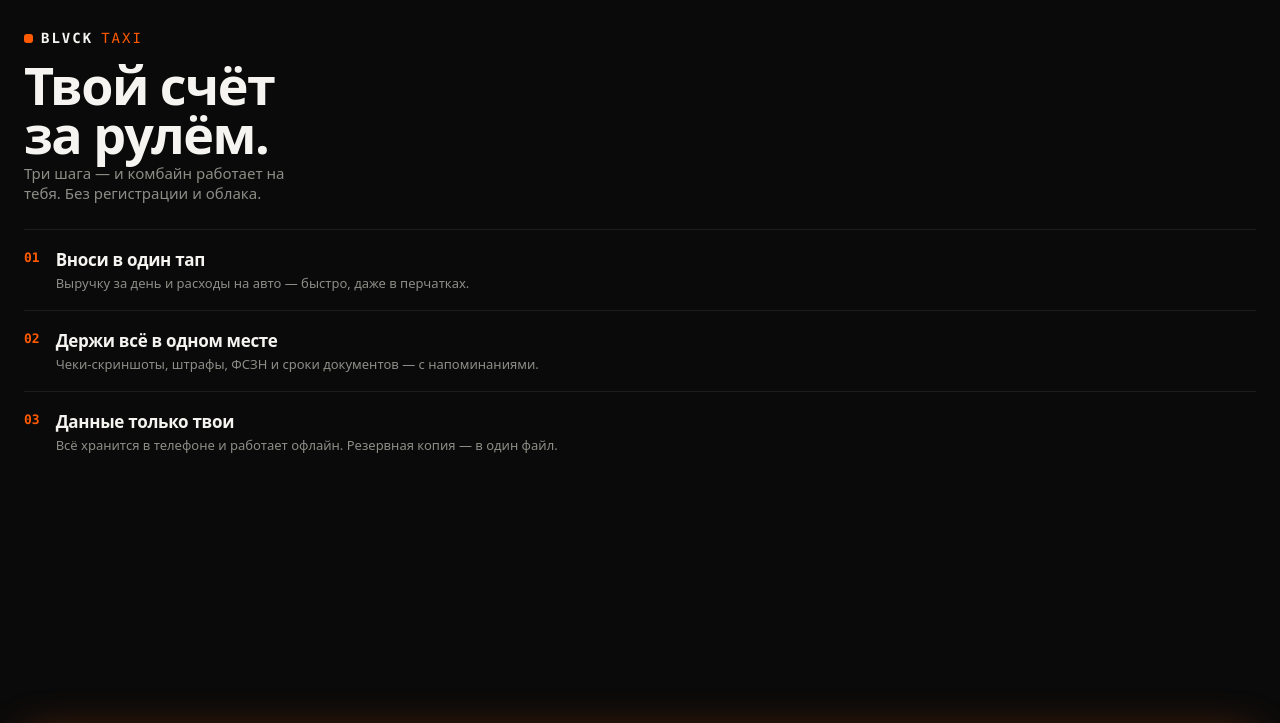
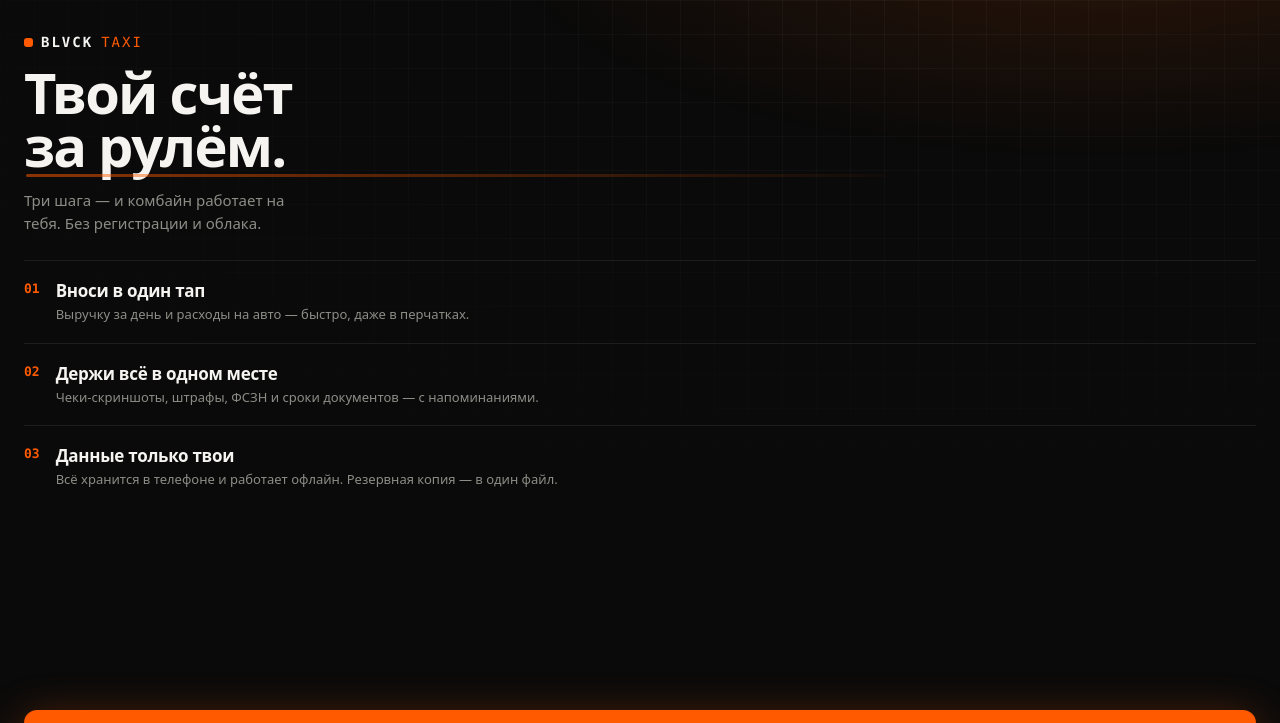
Before and after one commit to Andreevichs/blvck-taxi, a plain HTML site: page index.html in a window 1280 px wide. Shown: the top 723 px of the page. Drawn offline with Linux system fonts and the light colour scheme.

Commit message:
Update styles.css

```diff
--- a/styles.css
+++ b/styles.css
@@ -25,7 +25,6 @@ button,input,select,textarea{font:inherit;color:inherit}
 html,body{margin:0;height:100%}
 body{font-family:var(--sans);color:var(--text);background:var(--bg);overflow-x:hidden;-webkit-font-smoothing:antialiased}
 
-/* layered ambient background: asymmetric soffit + grid + grain + drifting motes */
 .bg-mesh,.bg-noise,.bg-particles{position:fixed;inset:0;pointer-events:none;z-index:0}
 .bg-mesh{background:
   radial-gradient(78% 52% at 88% -12%, var(--accent-soft), transparent 60%),
@@ -42,11 +41,12 @@ body{font-family:var(--sans);color:var(--text);background:var(--bg);overflow-x:h
 .bg-particles span:nth-child(3n){background:var(--accent);opacity:.26;width:4px;height:4px}
 @keyframes drift{0%{transform:translateY(16vh) scale(.6);opacity:0}12%{opacity:.24}88%{opacity:.24}100%{transform:translateY(-114vh) scale(1);opacity:0}}
 
-.onboard{position:fixed;inset:0;z-index:60;background:var(--bg);display:flex;flex-direction:column;padding:30px 24px calc(44px + env(safe-area-inset-bottom));overflow:auto}
+/* NOTE: у .app намеренно НЕТ z-index — иначе он создаёт «колпак»,
+   который запирает полноэкранные оверлеи под таб-баром. */
+.app{position:relative;max-width:540px;margin:0 auto;min-height:100%;padding:18px 16px calc(var(--tab-h) + 28px);animation:screenIn .5s var(--spring)}
 @keyframes screenIn{from{opacity:0}to{opacity:1}}
 
-/* scroll-reveal */
-.app .glass,.app .item,.app .alert,.app .h1,.app .h2,.app .qcard,.app .hero,.app .quickrow,.app .streak,.app .toolgrid,.app .metricrow,.app .today,.app .sparkcard{opacity:0;transform:translateY(16px);transition:opacity .62s var(--spring),transform .62s var(--spring)}
+.app .glass,.app .item,.app .alert,.app .h1,.app .h2,.app .qcard-f,.app .hero,.app .quickrow,.app .streak,.app .toolgrid,.app .metricrow,.app .today,.app .sparkcard{opacity:0;transform:translateY(16px);transition:opacity .62s var(--spring),transform .62s var(--spring)}
 .app .revealed{opacity:1;transform:none}
 
 .glass{background:var(--s1);border:1px solid var(--line);border-radius:var(--r);box-shadow:var(--shadow),var(--inset);position:relative;transition:border-color .25s}
@@ -62,7 +62,6 @@ body{font-family:var(--sans);color:var(--text);background:var(--bg);overflow-x:h
 .h1{font-size:30px;font-weight:800;letter-spacing:-1px;margin:6px 0 2px}
 .h2{font-family:var(--mono);font-size:10px;font-weight:700;letter-spacing:1.8px;text-transform:uppercase;color:var(--muted);margin:22px 4px 9px}
 
-/* topbar */
 .topbar{display:flex;align-items:center;justify-content:space-between;margin:2px 2px 18px}
 .brand{display:flex;align-items:center;gap:8px}
 .brand-dot{width:9px;height:9px;border-radius:3px;background:var(--accent);animation:pulse 2.6s var(--spring) infinite}
@@ -74,7 +73,6 @@ body{font-family:var(--sans);color:var(--text);background:var(--bg);overflow-x:h
 .iconbtn{width:40px;height:40px;border-radius:12px;border:1px solid var(--line);background:var(--s2);color:var(--text);font-size:16px;cursor:pointer;display:grid;place-items:center;transition:transform .2s var(--spring),border-color .2s}
 .iconbtn:active{transform:scale(.92)}
 
-/* hero */
 .hero{margin:0 2px 18px}
 .hero-top{display:flex;align-items:center;justify-content:space-between;gap:10px}
 .hero-num{font-family:var(--mono);font-weight:700;font-size:clamp(46px,15vw,76px);line-height:.92;letter-spacing:-2px;margin:8px 0 6px;font-variant-numeric:tabular-nums}
@@ -83,10 +81,8 @@ body{font-family:var(--sans);color:var(--text);background:var(--bg);overflow-x:h
 .hero-sub b{color:var(--text);font-weight:600}
 .dotsep{color:var(--faint)}
 
-/* streak pill */
 .streak{display:inline-flex;align-items:center;gap:7px;margin:0 2px 16px;padding:7px 12px;border-radius:999px;border:1px solid var(--accent-line);background:var(--accent-soft);font-family:var(--mono);font-size:12px;font-weight:700;color:var(--accent)}
 
-/* horizontal quick carousel */
 .quickrow{display:flex;gap:10px;overflow-x:auto;scroll-snap-type:x mandatory;-webkit-overflow-scrolling:touch;padding:2px 2px 6px;margin:0 -2px;scrollbar-width:none}
 .quickrow::-webkit-scrollbar{display:none}
 .qcard{scroll-snap-align:start;flex:0 0 auto;min-width:118px;padding:15px 14px;border-radius:var(--r);background:var(--s1);border:1px solid var(--line);box-shadow:var(--inset);color:var(--text);cursor:pointer;text-align:left;display:flex;flex-direction:column;gap:8px;transition:transform .2s var(--spring),border-color .2s}
@@ -97,7 +93,6 @@ body{font-family:var(--sans);color:var(--text);background:var(--bg);overflow-x:h
 .qcard-add{min-width:150px;background:var(--accent);border-color:transparent;color:var(--on-accent);box-shadow:0 12px 28px -14px var(--accent)}
 .qcard-add .s{color:rgba(0,0,0,.6)}
 
-/* today block with ring */
 .today{display:flex;align-items:center;justify-content:space-between;gap:16px;padding:18px;margin:14px 0}
 .today-main{flex:1;min-width:0}
 .today-num{font-family:var(--mono);font-weight:700;font-size:clamp(30px,9vw,42px);letter-spacing:-1px;margin:6px 0 12px;font-variant-numeric:tabular-nums}
@@ -106,7 +101,6 @@ body{font-family:var(--sans);color:var(--text);background:var(--bg);overflow-x:h
 .ring-fg{fill:none;stroke:var(--accent);stroke-width:7;stroke-linecap:round;transition:stroke-dashoffset .95s var(--spring)}
 .ring-t{fill:var(--text);font-family:var(--mono);font-size:15px;font-weight:700;text-anchor:middle;dominant-baseline:central}
 
-/* sparkline card */
 .sparkcard{padding:16px;margin:14px 0}
 .spark{width:100%;height:62px;display:block;margin-top:10px;overflow:visible}
 .spark-area{fill:var(--accent-soft);opacity:0;animation:fade .8s .3s var(--spring) forwards}
@@ -114,17 +108,14 @@ body{font-family:var(--sans);color:var(--text);background:var(--bg);overflow-x:h
 .spark-dot{fill:var(--accent);stroke:var(--bg);stroke-width:2;opacity:0;animation:fade .4s 1s var(--spring) forwards}
 @keyframes draw{to{stroke-dashoffset:0}} @keyframes fade{to{opacity:1}}
 
-/* metric row */
 .metricrow{display:grid;grid-template-columns:1fr 1fr;gap:10px;margin:14px 0}
 .metric{padding:14px;border-radius:var(--r);background:var(--s1);border:1px solid var(--line);box-shadow:var(--inset)}
 .metric .v{font-family:var(--mono);font-weight:700;font-size:21px;letter-spacing:-.5px;font-variant-numeric:tabular-nums}
 .metric .k{font-family:var(--mono);font-size:9.5px;color:var(--muted);text-transform:uppercase;letter-spacing:1.2px;margin-top:3px}
 
-/* tool grid */
 .toolgrid{display:grid;grid-template-columns:1fr 1fr;gap:10px;margin:14px 0}
 .toolgrid .span2{grid-column:1/-1}
 
-/* lists / items */
 .list{display:flex;flex-direction:column;gap:8px}
 .item{display:flex;align-items:center;gap:12px;padding:12px 14px;border-radius:var(--rs);background:var(--s1);border:1px solid var(--line);box-shadow:var(--inset)}
 .item .ic{font-size:19px;width:34px;height:34px;display:grid;place-items:center;border-radius:9px;background:var(--s2)}
@@ -135,11 +126,9 @@ body{font-family:var(--sans);color:var(--text);background:var(--bg);overflow-x:h
 .item .edit,.item .del{border:none;background:transparent;color:var(--muted);font-size:16px;cursor:pointer;padding:4px 6px}
 .item .edit:hover{color:var(--accent)} .item .del:hover{color:var(--text)}
 
-/* alerts */
 .alert{display:flex;gap:10px;align-items:flex-start;padding:12px 14px;margin:10px 2px;border-radius:var(--rs);border:1px solid var(--line);border-left:3px solid var(--accent);background:var(--s1)}
 .alert.bad{border-left-color:var(--text)} .alert.good{border-left-color:var(--accent)}
 
-/* forms */
 .field{display:flex;flex-direction:column;gap:6px;margin:12px 0}
 .field label{font-family:var(--mono);font-size:10px;color:var(--muted);text-transform:uppercase;letter-spacing:1.2px}
 .input,select.input{width:100%;padding:13px 14px;border-radius:var(--rs);font-size:16px;font-family:var(--mono);background:var(--s2);border:1px solid var(--line);color:var(--text);outline:none;transition:border-color .2s}
@@ -150,7 +139,6 @@ body{font-family:var(--sans);color:var(--text);background:var(--bg);overflow-x:h
 .chip{padding:9px 12px;border-radius:999px;border:1px solid var(--line);background:transparent;cursor:pointer;font-size:13px;font-weight:600;transition:.2s}
 .chip.on{background:var(--accent);color:var(--on-accent);border-color:transparent}
 
-/* buttons */
 .btn{border:1px solid var(--line);background:var(--s2);color:var(--text);border-radius:var(--rs);padding:12px 14px;font-size:15px;font-weight:600;cursor:pointer;width:100%;transition:transform .2s var(--spring),border-color .2s;display:flex;align-items:center;justify-content:center;gap:8px}
 .btn:active{transform:scale(.97)} .btn:hover{border-color:var(--line2)}
 .btn.primary{border:none;color:var(--on-accent);font-weight:800;background:var(--accent);filter:drop-shadow(0 10px 22px rgba(255,90,0,.38))}
@@ -159,12 +147,10 @@ body{font-family:var(--sans);color:var(--text);background:var(--bg);overflow-x:h
 .btn.danger{color:var(--text);border-color:var(--line2)} .btn.danger:active{background:var(--text);color:var(--bg)}
 .btn.sm{padding:9px 12px;font-size:13px;width:auto}
 
-/* ripple */
 .ripple{position:absolute;border-radius:50%;background:rgba(255,255,255,.28);transform:scale(0);animation:ripple .6s ease-out;pointer-events:none}
 .btn.primary .ripple{background:rgba(0,0,0,.22)}
 @keyframes ripple{to{transform:scale(2.4);opacity:0}}
 
-/* charts */
 .chart{width:100%;height:auto;display:block}
 .chart text.ct{fill:var(--text)} .chart text.cm{fill:var(--muted)} .chart .need{fill:var(--s2);stroke:var(--line);stroke-width:1}
 .legend{display:flex;flex-wrap:wrap;gap:10px;margin-top:10px}
@@ -172,14 +158,12 @@ body{font-family:var(--sans);color:var(--text);background:var(--bg);overflow-x:h
 .legend .dot{width:10px;height:10px;border-radius:3px}
 .rangebar{display:flex;gap:8px;margin:6px 0 4px}
 
-/* tabbar */
 .tabbar{position:fixed;left:0;right:0;bottom:0;z-index:5;height:var(--tab-h);display:flex;justify-content:center;padding:8px 12px calc(8px + env(safe-area-inset-bottom))}
 .tabbar .inner{max-width:540px;width:100%;display:grid;grid-template-columns:repeat(5,1fr);background:var(--s1);border:1px solid var(--line);border-radius:20px;box-shadow:var(--shadow),var(--inset)}
 .tab{position:relative;border:none;background:transparent;color:var(--muted);cursor:pointer;display:flex;flex-direction:column;align-items:center;gap:3px;font-family:var(--mono);font-size:9px;font-weight:600;letter-spacing:.5px;padding:9px 0;border-radius:16px;transition:color .2s,transform .25s var(--spring)}
 .tab .ti{font-size:19px} .tab.on{color:var(--accent)} .tab.on .ti{transform:translateY(-1px) scale(1.08)}
 .tab.on::after{content:"";position:absolute;bottom:5px;left:50%;transform:translateX(-50%);width:16px;height:2px;border-radius:2px;background:var(--accent)}
 
-/* modal / toast / viewer */
 .modal-root{position:fixed;inset:0;z-index:20;display:grid;place-items:end center;background:rgba(0,0,0,.64);backdrop-filter:blur(3px);padding:0 12px 12px}
 .modal-root[hidden]{display:none}
 .modal{width:100%;max-width:540px;max-height:88vh;overflow:auto;padding:18px;border-radius:24px;background:var(--bg2);border:1px solid var(--line);box-shadow:var(--shadow);animation:modalIn .42s var(--spring)}
@@ -196,7 +180,6 @@ body{font-family:var(--sans);color:var(--text);background:var(--bg);overflow-x:h
 .empty{text-align:center;color:var(--muted);padding:24px 10px;font-size:14px}
 .divider{height:1px;background:var(--line);margin:14px 0}
 
-/* presets / drive / receipts / fszn */
 .presets{display:grid;grid-template-columns:1fr 1fr 1fr;gap:10px;margin:14px 0}
 .preset{padding:22px 6px;border-radius:var(--r);text-align:center;cursor:pointer;background:var(--s2);border:1px solid var(--line);color:var(--text);font-family:var(--mono);font-weight:700;font-size:20px;font-variant-numeric:tabular-nums;transition:transform .2s var(--spring),border-color .2s}
 .preset:active{transform:scale(.94)} .preset:hover{border-color:var(--accent-line)}
@@ -239,17 +222,28 @@ body{font-family:var(--sans);color:var(--text);background:var(--bg);overflow-x:h
 .fszn-note{font-size:11px;color:var(--muted);line-height:1.5;margin:6px 2px 0}
 .switch{display:flex;gap:8px}
 
-/* onboarding */
-.onboard{position:fixed;inset:0;z-index:40;background:var(--bg);display:flex;flex-direction:column;padding:30px 24px calc(30px + env(safe-area-inset-bottom));overflow:auto}
+/* ===== onboarding — полноэкранный тур поверх всего (таб-бар скрыт в app.js) ===== */
+.onboard{position:fixed;inset:0;z-index:60;background:var(--bg);display:flex;flex-direction:column;padding:34px 24px calc(46px + env(safe-area-inset-bottom));overflow:auto}
+.onboard::before,.onboard::after{content:"";position:fixed;inset:0;pointer-events:none}
+.onboard::before{background:radial-gradient(80% 50% at 86% -10%,var(--accent-soft),transparent 60%),radial-gradient(54% 40% at -8% 110%,rgba(255,255,255,.03),transparent 60%)}
+.onboard::after{background-image:linear-gradient(var(--line) 1px,transparent 1px),linear-gradient(90deg,var(--line) 1px,transparent 1px);background-size:34px 34px;opacity:.5;-webkit-mask-image:radial-gradient(120% 90% at 70% 0%,#000,transparent 80%);mask-image:radial-gradient(120% 90% at 70% 0%,#000,transparent 80%)}
+.onboard > *{position:relative;z-index:1}
 .onboard .ob-top{display:flex;align-items:center;gap:8px;margin-bottom:8px}
-.onboard h2{font-size:clamp(34px,11vw,52px);font-weight:800;letter-spacing:-1.5px;margin:6px 0 4px;line-height:.95}
-.onboard .ob-sub{color:var(--muted);font-size:15px;margin:0 0 26px;max-width:34ch}
+.onboard .ob-top .brand-dot{width:9px;height:9px;border-radius:3px;background:var(--accent);animation:pulse 2.6s var(--spring) infinite}
+.onboard .ob-top .brand-name{font-family:var(--mono);font-weight:700;font-size:14px;letter-spacing:2px}
+.onboard .ob-top .brand-sub{font-family:var(--mono);font-size:14px;color:var(--accent);letter-spacing:2px}
+.onboard h2{font-size:clamp(36px,12vw,56px);font-weight:800;letter-spacing:-1.8px;margin:8px 0 4px;line-height:.94;position:relative;display:inline-block}
+.onboard h2::after{content:"";position:absolute;left:2px;right:30%;bottom:-6px;height:3px;border-radius:3px;background:linear-gradient(90deg,var(--accent),transparent);background-size:200% 100%;animation:shine 3.4s linear infinite}
+@keyframes shine{to{background-position:200% 0}}
+.onboard .ob-sub{color:var(--muted);font-size:15px;margin:14px 0 26px;max-width:34ch;line-height:1.5}
 .ob-step{display:flex;gap:16px;align-items:flex-start;padding:18px 0;border-top:1px solid var(--line);opacity:0;transform:translateY(14px);animation:obIn .6s var(--spring) forwards}
 .ob-step:nth-child(1){animation-delay:.15s} .ob-step:nth-child(2){animation-delay:.3s} .ob-step:nth-child(3){animation-delay:.45s}
 @keyframes obIn{to{opacity:1;transform:none}}
 .ob-step .n{font-family:var(--mono);font-size:13px;font-weight:700;color:var(--accent);padding-top:2px}
 .ob-step .tt{font-weight:700;font-size:17px;letter-spacing:-.3px}
-.ob-step .ds{color:var(--muted);font-size:13px;margin-top:3px}
-.onboard .ob-go{margin-top:auto}
+.ob-step .ds{color:var(--muted);font-size:13px;margin-top:3px;line-height:1.5}
+.onboard .ob-go{margin-top:auto;position:relative;overflow:hidden}
+.onboard .ob-go .arrow{display:inline-block;animation:nudge 1.5s var(--spring) infinite}
+@keyframes nudge{0%,100%{transform:translateX(0)}50%{transform:translateX(5px)}}
 
 @media (max-width:360px){.metricrow,.grid2,.grid3,.presets,.eff,.drive .drow,.toolgrid{grid-template-columns:1fr}.toolgrid .span2{grid-column:auto}}
```
